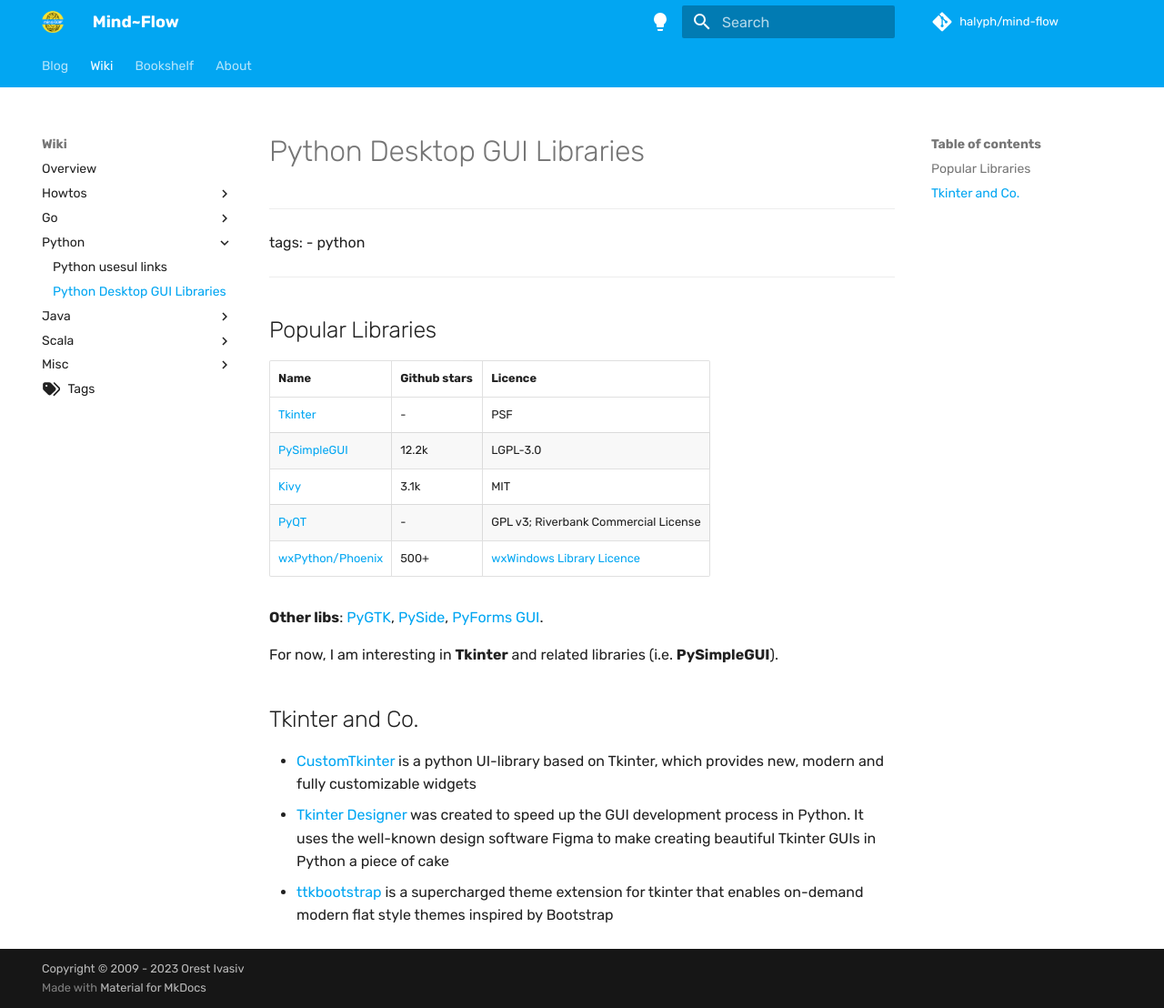
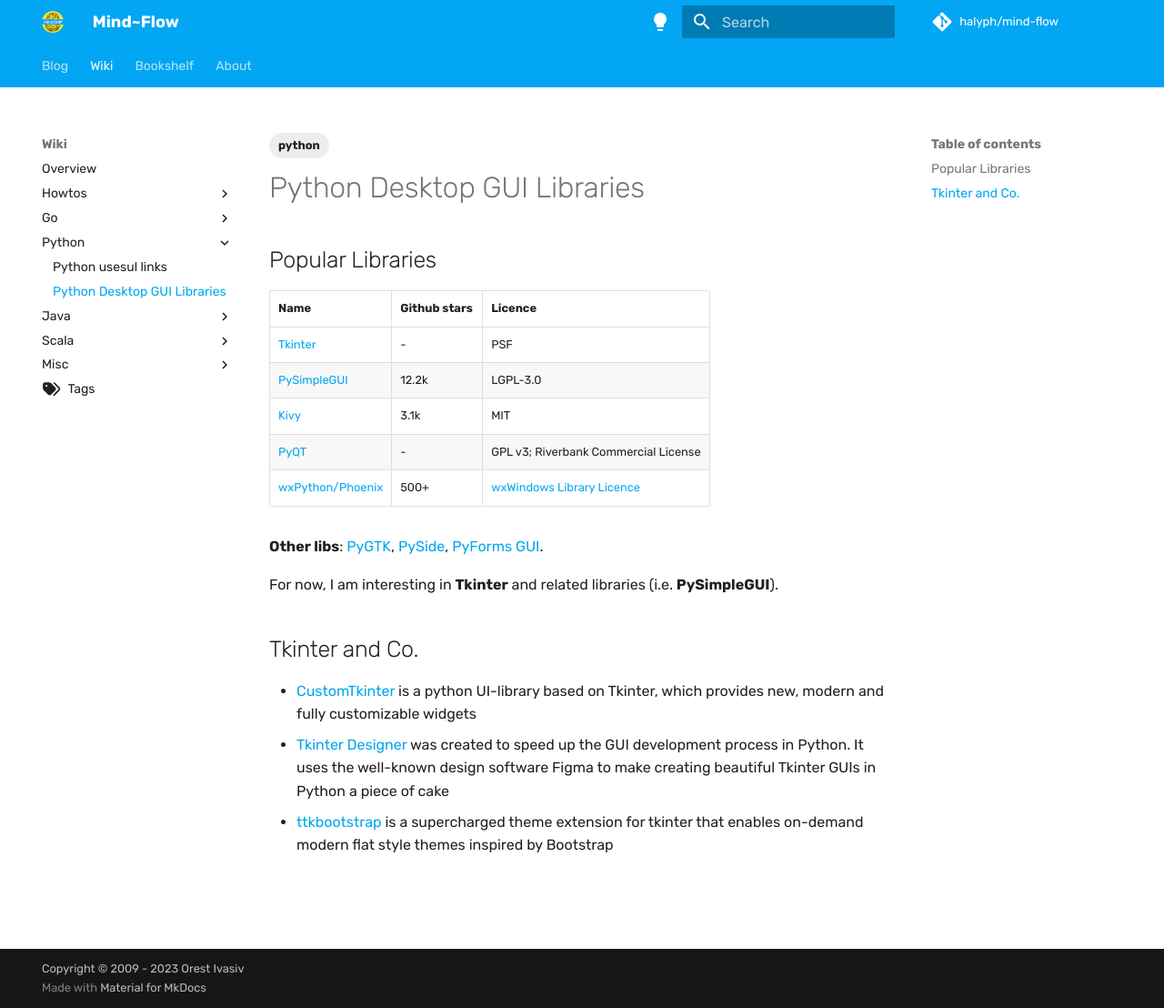
Before and after one commit to halyph/mind-flow, an MkDocs documentation site: the page built from docs/wiki/Lang-Python/gui-libs.md, in a window 1280 px wide and 1108 px high. Shown: the whole window at 91% size. Built offline with MkDocs 1.6.1 and Material for MkDocs 9.7.7, drawn with Linux system fonts in a browser that asks for light colours; some web fonts are replaced; comment, search, counter and statistics services are not loaded.

Commit message:
upd gui-libs.md

```diff
--- a/docs/wiki/Lang-Python/gui-libs.md
+++ b/docs/wiki/Lang-Python/gui-libs.md
@@ -1,8 +1,8 @@
-# Python Desktop GUI Libraries
 ---
 tags:
   - python
 ---
+# Python Desktop GUI Libraries
 
 ## Popular Libraries
 
```
